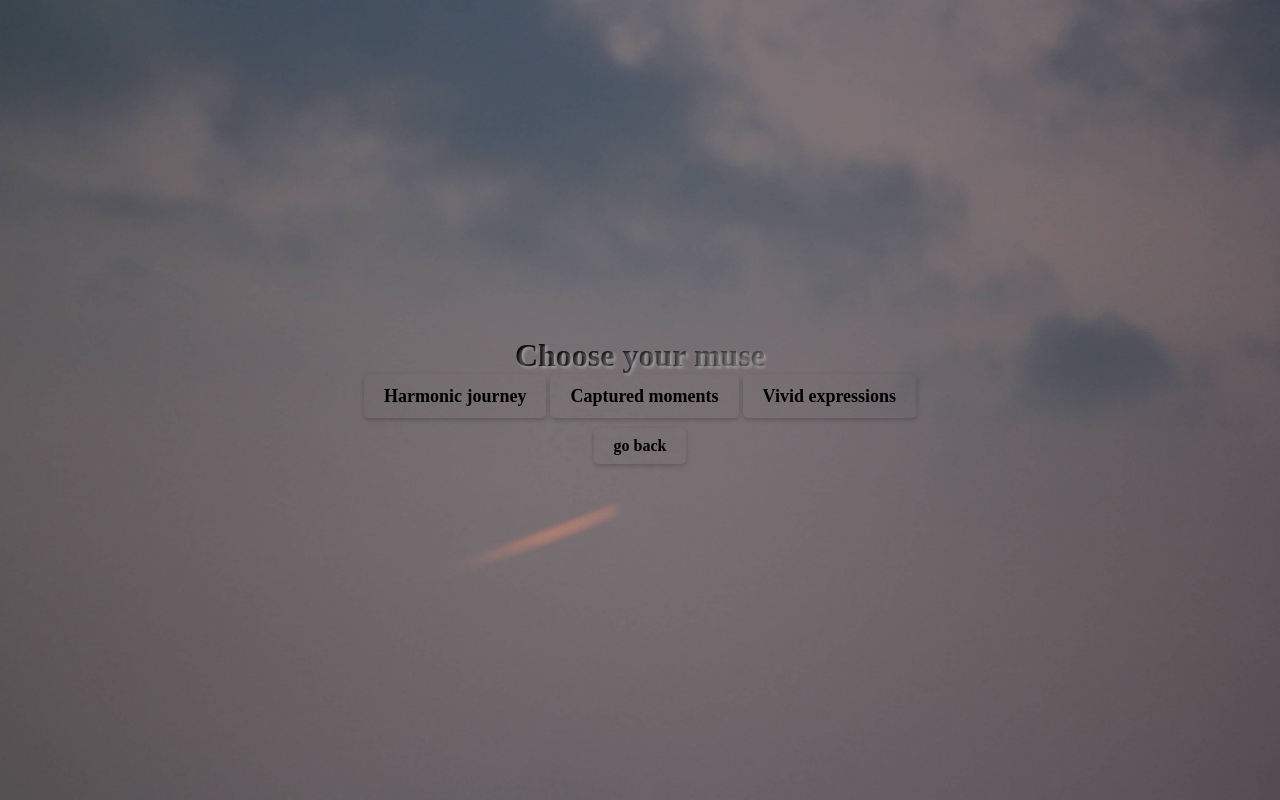
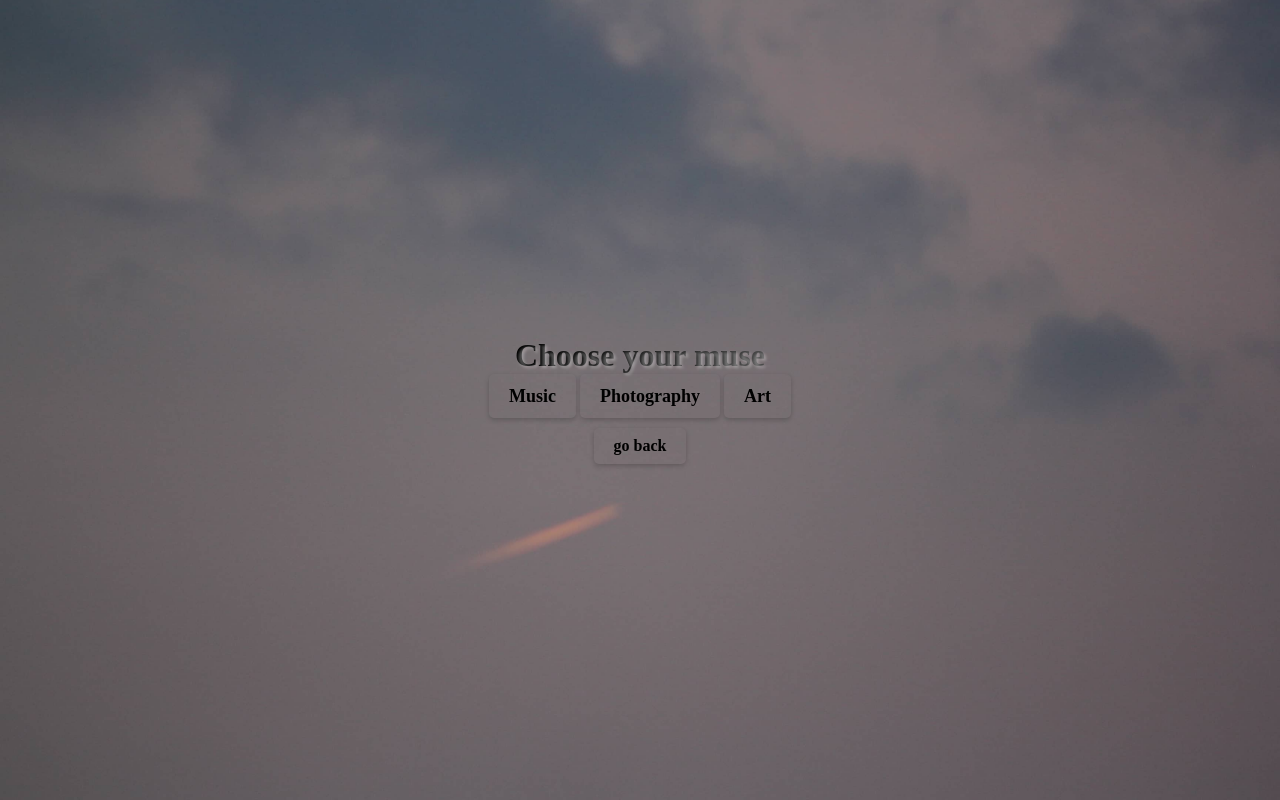
Before and after one commit to Kcops11/Portfolio, a plain HTML site: page creative.html in a window 1280 px wide. Drawn offline with Linux system fonts and the light colour scheme.

Commit message:
200% less cringe

```diff
--- a/creative.html
+++ b/creative.html
@@ -16,9 +16,9 @@
         <h1 class="landing_title">Choose your muse</h1>
     </div>
     <div class="div2_creative">
-        <a href="music.html" class="creative_button">Harmonic journey</a>
-        <a href="photography.html" class="creative_button">Captured moments</a>
-        <a href="art.html" class="creative_button">Vivid expressions</a>
+        <a href="music.html" class="creative_button">Music</a>
+        <a href="photography.html" class="creative_button">Photography</a>
+        <a href="art.html" class="creative_button">Art</a>
     </div>
     <div class="div_creative_small">
         <a href="index.html" class="creative_button_small">go back</a>
```
